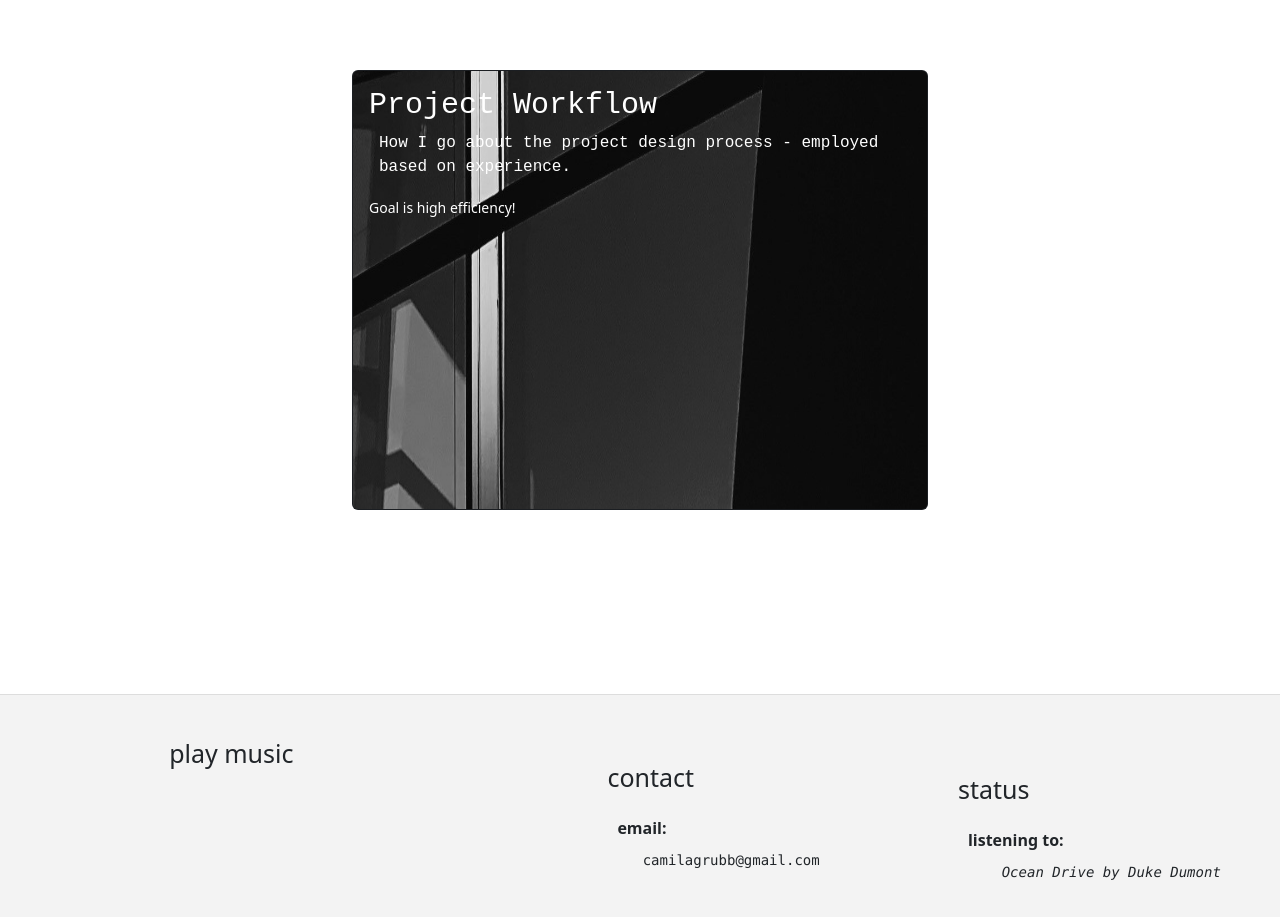
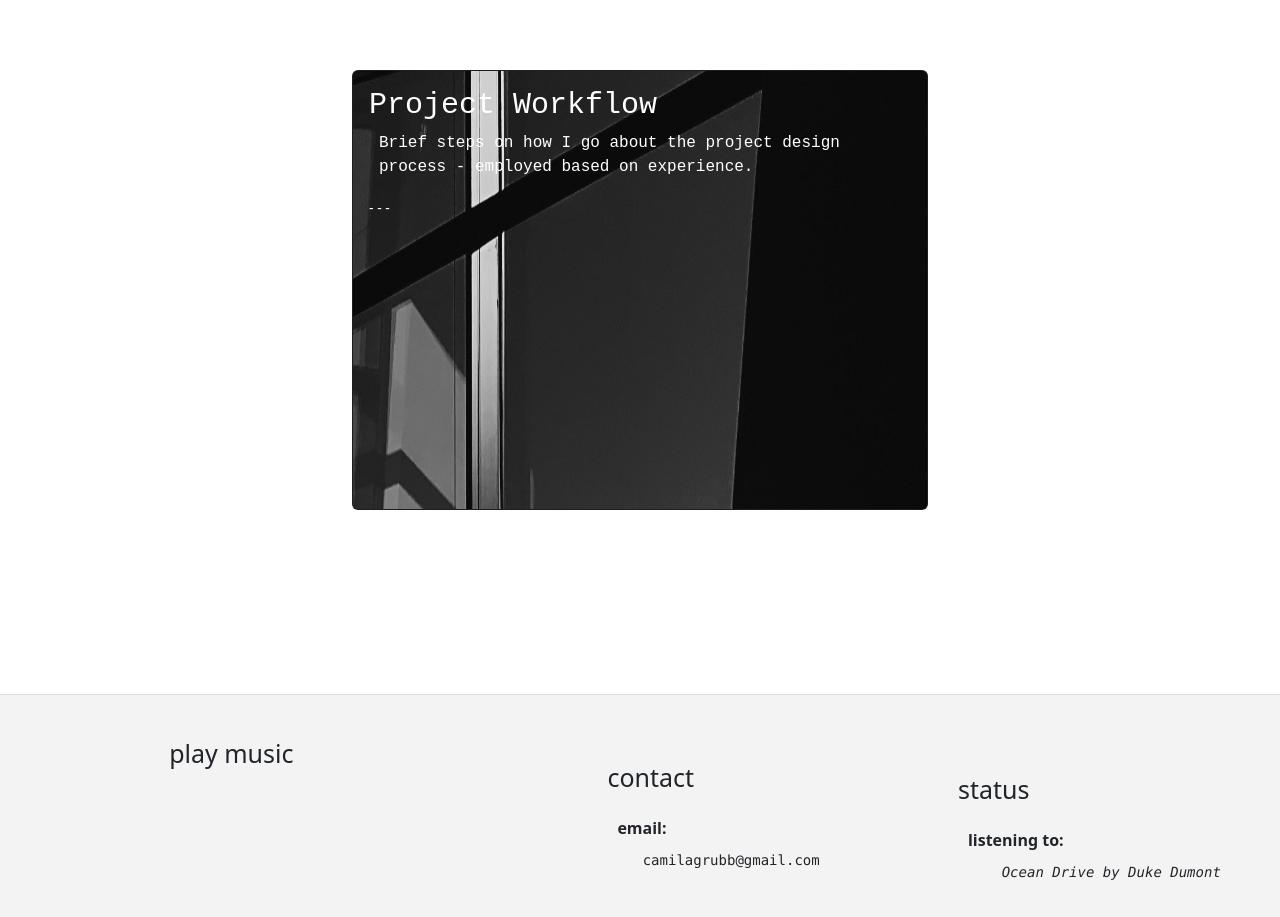
Before and after one commit to CG020/camilagrubbweb, a React (Vite) app: page /projects in a window 1280 px wide. Shown: the part 1620-2537 px from the top of the page. Built offline with nearby package versions, Linux system fonts and the light colour scheme; grey boxes are pictures that could not be loaded.

Commit message:
project page additions

```diff
--- a/src/components/ProjectsPage.tsx
+++ b/src/components/ProjectsPage.tsx
@@ -162,12 +162,18 @@ const ProjectsPage = () => {
             <img src="src\assets\windowImage.jpg" style={imageStyle} className="card-img" alt="card"></img>
             <div className="card-img-overlay">
                 <h5 className="card-title" style={projTitle}>Project Workflow</h5>
-                <p className="card-text" style={projText}>How I go about the project design process - employed based on experience.
+                <p className="card-text" style={projText}>Brief steps on how I go about the project design process - employed based on experience.
                 <table></table></p>
-                <p className="card-text"><small>Goal is high efficiency!</small></p>
+                <p className="card-text"><small>- - -</small></p>
             </div>
             <div style={collapseStyle('w1')}>
-                Steps:
+                Steps: <br></br>1. Identification of problem - <i>Can it be solved technologically?</i> <br></br>
+                2. Decision of appropriate strcuture - <i>What language best suits the task? Is the solution an application
+                or a script? User friendly necessity?</i> <br></br>
+                3. Planning details stage - <i>What is needed in the program? What is the optimal overarching structure and synthesis of components?
+                    How to promote space efficiency and clean code?</i> <br></br>
+                4. Testing - <i>Does it work? Does it work efficiently? Can it be improved? Do outside party testers approve?</i> <br></br>
+                5. Improve project anyway.
                 </div>
             </div> </div> </section>
 
```
